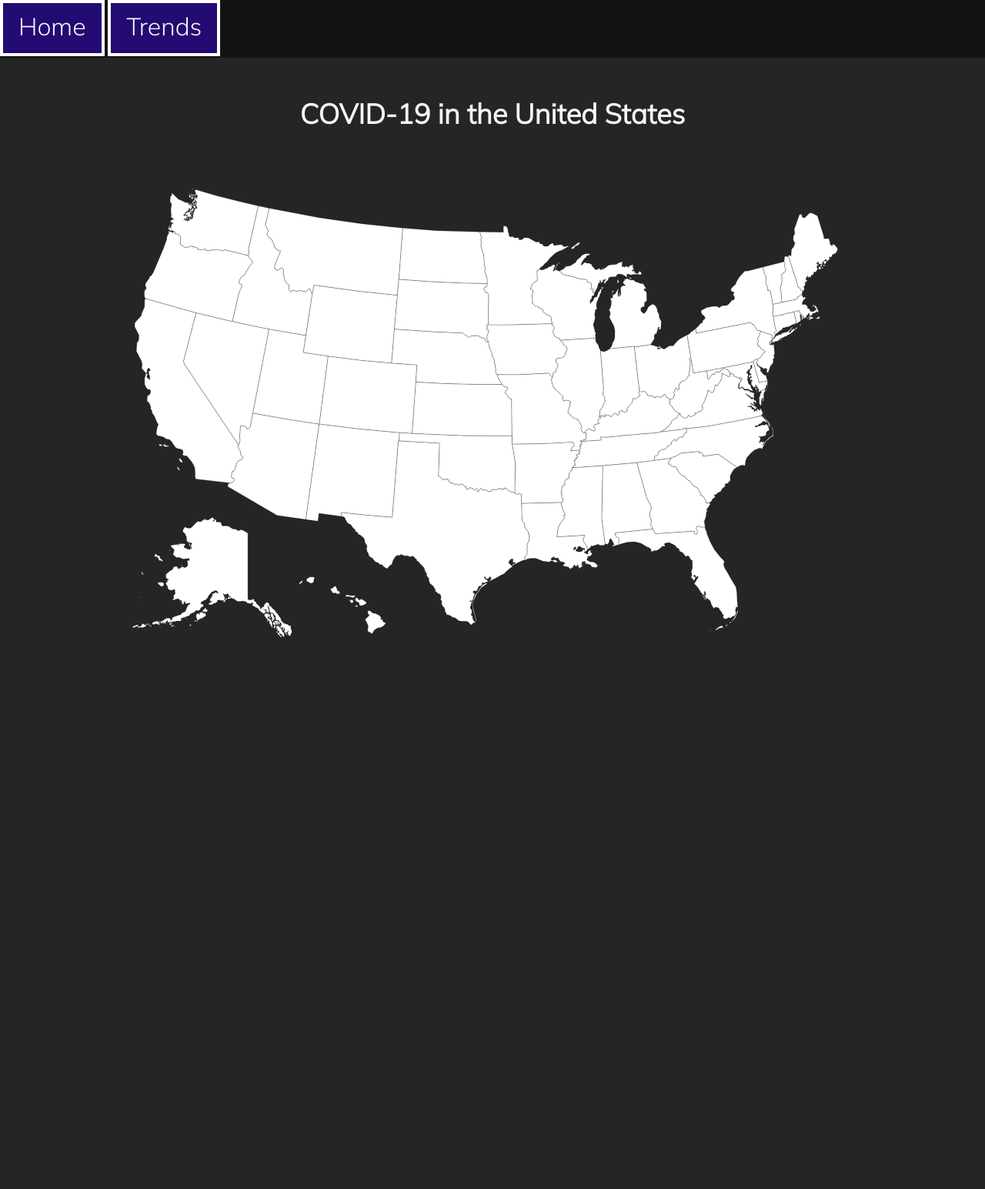
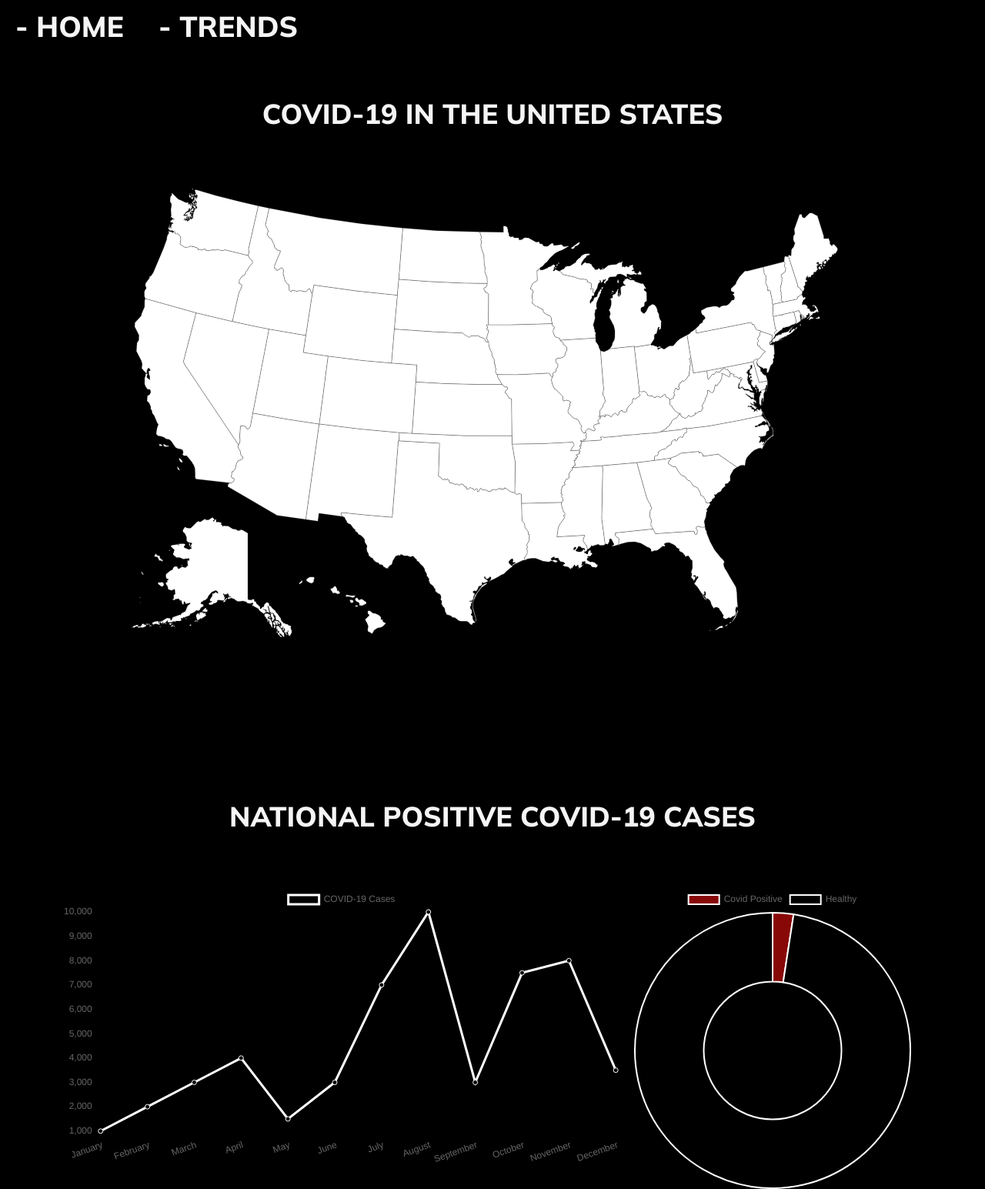
Before and after one commit to KentStuder22/JK-Projects, a Python web app: template mongo-tornado demo/templates/index.html in a window 1280 px wide. Shown: the whole page at 77% size. Before the commit the page ends 828 px from the top, so only its background shows below. Run offline with Jinja, Linux system fonts and the light colour scheme; the template is opened without the code that fills it, so the values that code supplies are empty.

Commit message:
adding graphs and better css styling

```diff
--- a/Visualization Website/main.py
+++ b/Visualization Website/main.py
@@ -1,4 +1,3 @@
-from asyncio.windows_events import NULL
 from genericpath import exists
 import tornado
 import tornado.ioloop
@@ -20,7 +19,10 @@ class MainHandler(tornado.web.RequestHandler):
         tweets = []
         stop_at = 40000
 
-        for tweet in collection.find( { "is_labeled" : "1"}, {"label_result" : "true"}, {"geo" : {'$ne' : None, '$exists' : True}}):
+        for tweet in collection.find( {'$and' : [
+                { "is_labeled" : "1"},
+                {"label_result" : "true"},
+                {"geo" : {'$ne' : None, '$exists' : True}}]}):
             tweets.append(json.dumps(tweet['geo']))
 
             if len(tweets) == stop_at: break
--- a/Visualization Website/static/main.css
+++ b/Visualization Website/static/main.css
@@ -3,7 +3,7 @@
     padding: 0;
 }
 .navbar {
-    background: rgba(0, 0, 0, 0.5);
+    background: black;
     padding: 20px;
     top: 0;
     width: 100%;
@@ -15,9 +15,6 @@
     overflow: hidden;
 }
 .nav-items {
-    background-color: #2f05aca1;
-    color: black;
-    border: 4px solid rgb(255, 255, 255);
     padding: 10px 20px;
     height: 45px;
     text-align: center;
@@ -26,19 +23,19 @@
     text-decoration: none;
 }
 .nav-items :hover {
-    color:rgba(185, 82, 172, 0.781)
+    color:rgba(196, 59, 177, 0.781)
 }
 .nav-links {
     color: whitesmoke;
     text-decoration:none;
-    font-size: 24pt;
+    font-size: 28pt;
 }
-.map-header {
+.map-header, .trend-header {
     color: whitesmoke;
     padding-bottom: 70px;
 }
 body {
-    background-color: #000000da;
+    background-color: black;
     font-family:'Mulish', sans-serif;
     font-size: large;
     font-weight:200
@@ -50,6 +47,24 @@ body {
     margin-top: 50px;
     margin-bottom: auto;
 }
+.chart-container {
+    margin-top: 200px;
+    margin-left: 80px;
+    margin-right: 80px;
+    margin-bottom: 100px;
+    text-align: center;
+}
+#line-chart-container {
+    width: 65%;
+    justify-content: left;
+}
+#pie-graph-container {
+    width: 35%;
+    justify-content: right;
+}
+.trend-charts {
+    float: left;
+}
 svg path {
     fill: white;
     stroke: black;
@@ -58,7 +73,7 @@ svg path {
     content: attr(data-pop);
 }
 svg path:hover {
-    fill: #3500d3a1;
+    fill: rgba(196, 59, 177, 0.781);
     transition: 0.6s;
     cursor: pointer;
 }
--- a/Visualization Website/templates/index.html
+++ b/Visualization Website/templates/index.html
@@ -7,20 +7,21 @@
     <link rel="stylesheet" href="{{ static_url('main.css') }}" type="text/css">
     <link rel="preconnect" href="https://fonts.googleapis.com">
     <link rel="preconnect" href="https://fonts.gstatic.com" crossorigin>
-    <link href="https://fonts.googleapis.com/css2?family=Mulish:wght@300&display=swap" rel="stylesheet">
+    <link href="https://fonts.googleapis.com/css2?family=Mulish:wght@800&display=swap" rel="stylesheet">
     <script src="https://ajax.googleapis.com/ajax/libs/jquery/3.5.1/jquery.min.js"></script>
+    <script src="https://cdn.jsdelivr.net/npm/chart.js"></script>
     <title>Visualization</title>
 </head>
 <body>
     <div class="main-container">
         <div class="navbar">
             <ul class="nav-list">
-                <li class="nav-items"><a href="index.html" class="nav-links">Home</a></li>
-                <li class="nav-items"><a href="trends.html" class="nav-links">Trends</a></li>
+                <li class="nav-items"><a href="#home" class="nav-links">- HOME</a></li>
+                <li class="nav-items"><a href="#trends" class="nav-links">- TRENDS</a></li>
             </ul>
         </div>
-        <div class="map-container">
-            <h1 class="map-header">COVID-19 in the United States</h1>
+        <div class="map-container" id="home">
+            <h1 class="map-header">COVID-19 IN THE UNITED STATES</h1>
             <svg class="container" xmlns="http://www.w3.org/2000/svg" width="959" height="593">
                 <g class="state">
                         <path class="al" onmouseover="popColor()" d="m 643,467.4 .4,-7.3 -.9,-1.2 -1.7,-.7 -2.5,-2.8 .5,-2.9 48.8,-5.1 -.7,-2.2 -1.5,-1.5 -.5,-1.4 .6,-6.3 -2.4,-5.7 .5,-2.6 .3,-3.7 2.2,-3.8 -.2,-1.1 -1.7,-1 v -3.2 l -1.8,-1.9 -2.9,-6.1 -12.9,-45.8 -45.7,4 1.3,2 -1.3,67 4.4,33.2 .9,-.5 1.3,.1 .6,.4 .8,-.1 2,-3.8 v -2.3 l 1.1,-1.1 1.4,.5 3.4,6.4 v .9 l -3.3,2.2 3.5,-.4 4.9,-1.6 z">
@@ -281,6 +282,77 @@
                     </g>
                 </svg>
             </div>
+            <div class="chart-container" id="trends">
+                <h1 class="trend-header">NATIONAL POSITIVE COVID-19 CASES</h1>
+                <div class="trend-charts" id="line-chart-container">
+                    <canvas id="trend-line"></canvas>
+                    <script>
+                        const x_labels = [
+                            'January',
+                            'February',
+                            'March',
+                            'April',
+                            'May',
+                            'June',
+                            'July',
+                            'August',
+                            'September',
+                            'October',
+                            'November',
+                            'December'
+                        ];
+                        const data = {
+                            labels: x_labels,
+                            datasets: [{
+                                label: 'COVID-19 Cases',
+                                backgroundColor: 'rgb(0,0,0)',
+                                borderColor: 'rgb(255,255,255)',
+                                data: [1000, 2000, 3000, 4000, 1500, 3000, 7000, 10000, 3000, 7500, 8000, 3500],
+                            }]
+                        };
+                        const config = {
+                            type: 'line',
+                            data: data,
+                            options: {}
+                        };
+                    </script>
+                    <script>
+                        const mainChart = new Chart(
+                            document.getElementById('trend-line'), config
+                        );
+                    </script>
+                </div>
+                <div class="trend-charts" id="pie-graph-container">
+                    <canvas id="percent-total"></canvas>
+                    <script>
+                        const pie_data = {
+                            labels: [
+                                'Covid Positive',
+                                'Healthy'
+                            ],
+                            datasets: [{
+                                label: 'TOTAL US POPULATION',
+                                data: [10000000, 400000000],
+                                backgroundColor: [
+                                    'rgb(136,8,8)',
+                                    'rgb(0,0,0)'
+                                ],
+                                borderColor: 'rgb(255,255,255)',
+                                hoverOffset: 4
+                            }]
+                        };
+                        const pie_config = {
+                            type: 'doughnut',
+                            data: pie_data,
+                        };
+                    </script>
+                    <script>
+                        const pieChart = new Chart(
+                            document.getElementById('percent-total'), pie_config
+                        );
+                    </script>
+                </div>
+            </div>
         </div>
     </body>
 </html>
```
